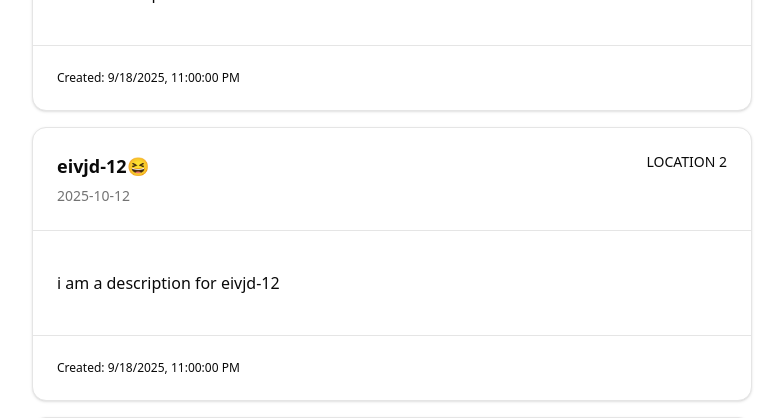
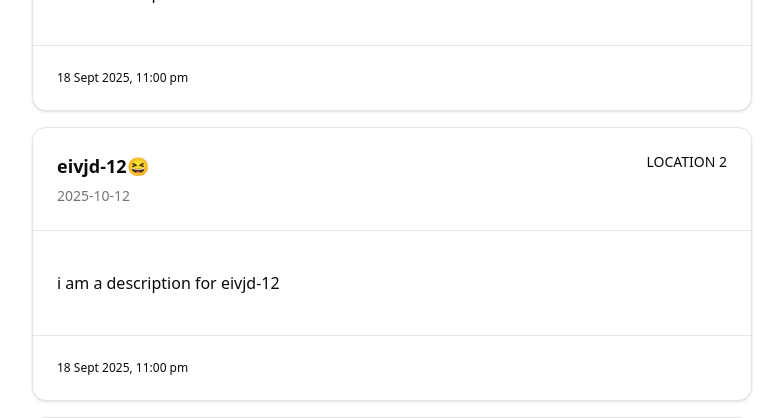
Before and after one commit to kristpykreme/loopla-event, a Next.js app: page / in a window 1280 px wide. Shown: the part 287-705 px from the top of the page, without its empty margins (248-1031 px from the left). Built offline with nearby package versions, Linux system fonts and the light colour scheme.

Commit message:
fix hydration, force same locale and time zone

```diff
--- a/components/SearchAndList.tsx
+++ b/components/SearchAndList.tsx
@@ -12,6 +12,16 @@ import {
   CardContent,
   CardFooter,
 } from "@/components/ui/card";
+
+const dtf = new Intl.DateTimeFormat("en-SG", {
+  dateStyle: "medium",
+  timeStyle: "short",
+  timeZone: "UTC",
+});
+
+function formatCreatedAt(iso: string) {
+  return dtf.format(new Date(iso));
+}
 
 // walks through events object and return it as it is
 function objx<T>(input: T): T {
@@ -67,7 +77,7 @@ export default function SearchAndList({ events }: { events: Event[] }) {
             )}
 
             <CardFooter className="border-t text-xs">
-              <span>Created: {new Date(e.createdAt).toLocaleString()}</span>
+              <time dateTime={e.createdAt}>{formatCreatedAt(e.createdAt)}</time>
             </CardFooter>
           </Card>
         ))}
```
